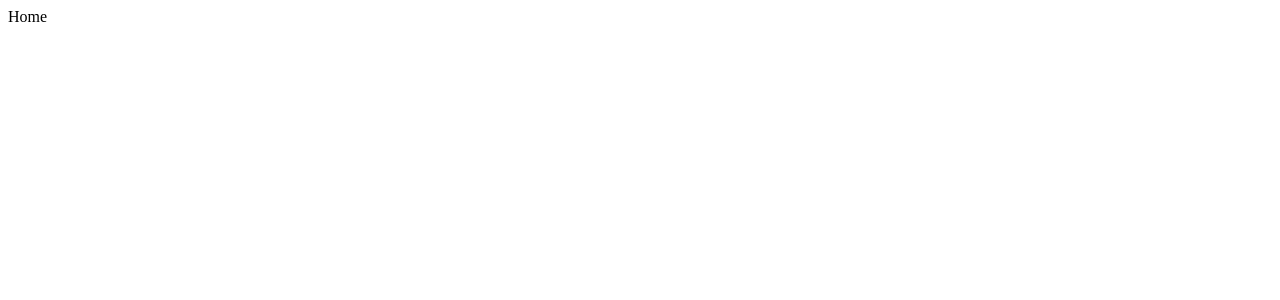
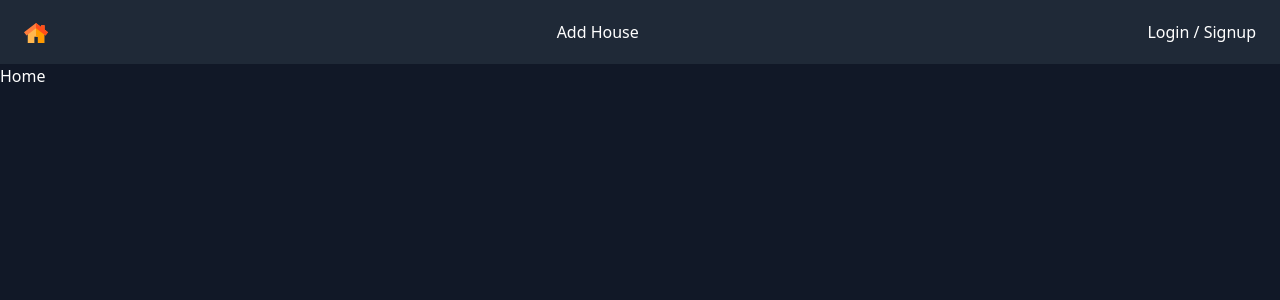
Before and after one commit to betonit007/oldNC_Homes, a Next.js app: page / in a window 1280 px wide. Shown: the top 300 px of the page. Built offline with nearby package versions, Linux system fonts and the light colour scheme.

Commit message:
main / home screen

```diff
--- a/pages/_app.tsx
+++ b/pages/_app.tsx
@@ -1,10 +1,18 @@
 import { AppProps } from "next/app";
-// import Head from "next/head";
+import Head from "next/head";
 // import { ApolloProvider } from "@apollo/client";
 // import { useApollo } from "src/apollo";
 // import { AuthProvider } from "src/auth/useAuth";
-// import "../styles/index.css";
+import "../styles/index.css";
 
 export default function MyApp({ Component, pageProps }: AppProps) {
-  return <Component {...pageProps} />;
+  return (
+    <>
+      <Head>
+        <title rel='icon' href='/favicon.ico'></title>
+      </Head>
+      <Component {...pageProps} />
+    </>
+  )
+
 }
--- a/pages/index.tsx
+++ b/pages/index.tsx
@@ -1,7 +1,7 @@
 // import { useState } from "react";
 // import { useQuery, gql } from "@apollo/client";
 // import { useDebounce } from "use-debounce";
-// import Layout from "src/components/layout";
+import Layout from "src/components/layout";
 // import Map from "src/components/map";
 // import HouseList from "src/components/houseList";
 // import { useLastData } from "src/utils/useLastData";
@@ -9,5 +9,5 @@
 // import { HousesQuery, HousesQueryVariables } from "src/generated/HousesQuery";
 
 export default function Home() {
-  return <div>Home</div>;
+  return <Layout main={<div>Home</div>} />;
 }
--- a/src/components/layout.tsx
+++ b/src/components/layout.tsx
@@ -1,5 +1,41 @@
-// import { FunctionComponent, ReactNode } from "react";
-// import Link from "next/link";
+import { FunctionComponent, ReactNode } from "react";
+import Link from "next/link";
 // import { useAuth } from "src/auth/useAuth";
 
-export {};
+interface Iprops {  //typescript
+    main: ReactNode
+}
+
+const Layout: FunctionComponent<IProps> = ({ main }) => {
+
+
+    const authenticated = false;
+
+    const logout = () => null
+
+    return (
+        <div className='bg-gray-900 max-w-screen-2xl mx-auto text-white'>
+            <nav className="bg-gray-800" style={{ height: "64px" }}>
+                <div className="px-6 flex items-center justify-between h-16">
+                    <Link href='/'>
+                        <a><img src='/home-color.svg' alt="home house" className='inline w-6' /></a>
+                    </Link>
+                    <Link href='/houses/add'>
+                        <a>Add House</a>
+                    </Link>
+
+                    {authenticated
+                        ? <button onClick={logout}>Logout</button>
+                        : <Link href='/auth'><a>Login / Signup</a></Link>
+                    }
+                </div>
+            </nav>
+            <main style={{ minHeight: "calc(100vh-64px)" }}>
+                {main}
+            </main>
+
+        </div>
+    )
+}
+
+export default Layout
```
Also changed, not shown: 1 other file (tests, documents, lock files or other folders).
